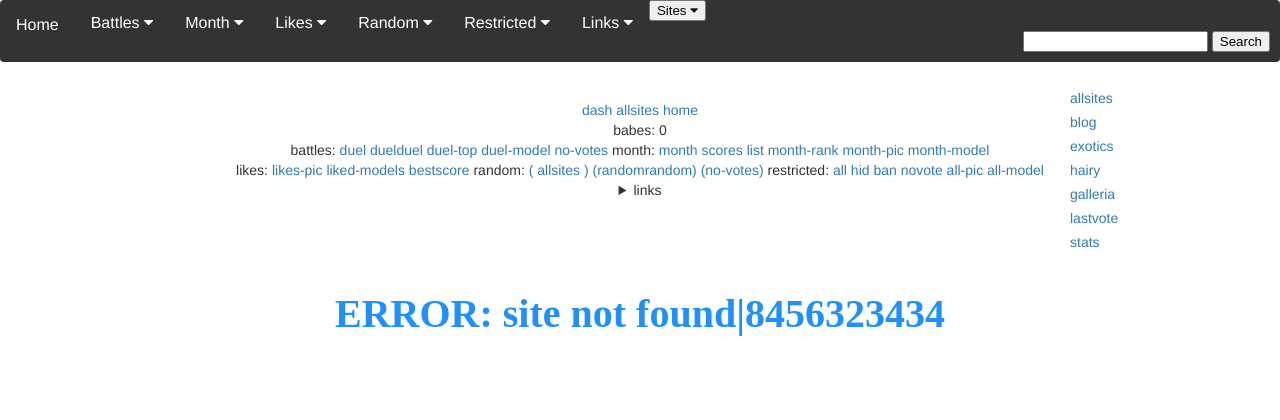
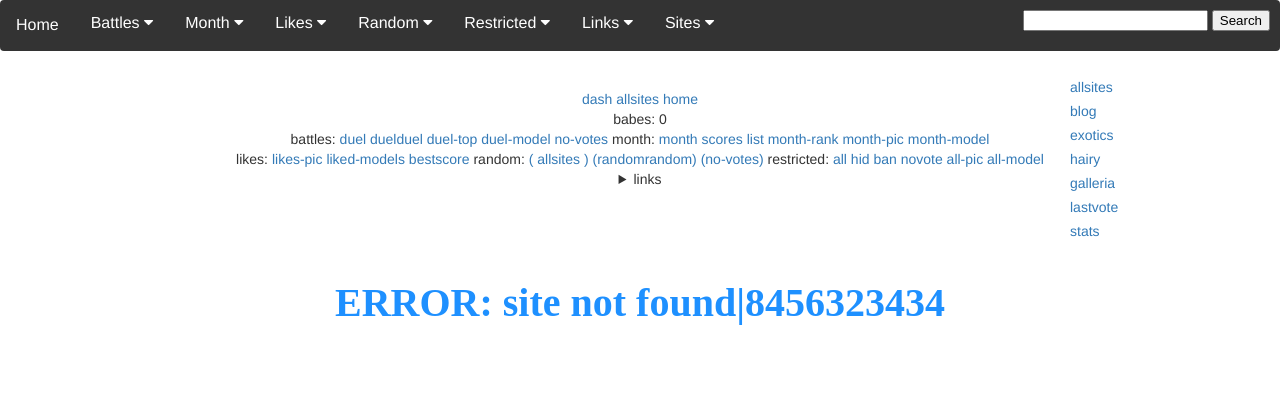
Before and after one commit to toleksa/atk, a Django app: page /atk/1/top/ in a window 1280 px wide. Shown: the top 420 px of the page. Run offline with Django 3.2, Linux system fonts and the light colour scheme.

Commit message:
sites css

```diff
--- a/atkdjango/atk/templates/atk/template_base.html
+++ b/atkdjango/atk/templates/atk/template_base.html
@@ -367,6 +367,51 @@
       }
 
       .dropdown-links:hover .dropdown-links-content {
+        display: block;
+      }
+      .dropdown-sites {
+        float: left;
+        overflow: hidden;
+      }
+
+      .dropdown-sites .dropbtn-sites {
+        font-size: 16px;
+        border: none;
+        outline: none;
+        color: white;
+        padding: 14px 16px;
+        background-color: inherit;
+        font-family: inherit;
+        margin: 0;
+      }
+
+      .navbar a:hover, .dropdown-sites:hover .dropbtn-sites {
+        background-color: black;
+      }
+
+      .dropdown-sites-content {
+        display: none;
+        position: absolute;
+        background-color: #f9f9f9;
+        min-width: 160px;
+        box-shadow: 0px 8px 16px 0px rgba(0,0,0,0.2);
+        z-index: 1;
+      }
+
+      .dropdown-sites-content a {
+        float: none;
+        color: black;
+        padding: 12px 16px;
+        text-decoration: none;
+        display: block;
+        text-align: left;
+      }
+
+      .dropdown-sites-content a:hover {
+        background-color: #ddd;
+      }
+
+      .dropdown-sites:hover .dropdown-sites-content {
         display: block;
       }
     </style>
```
